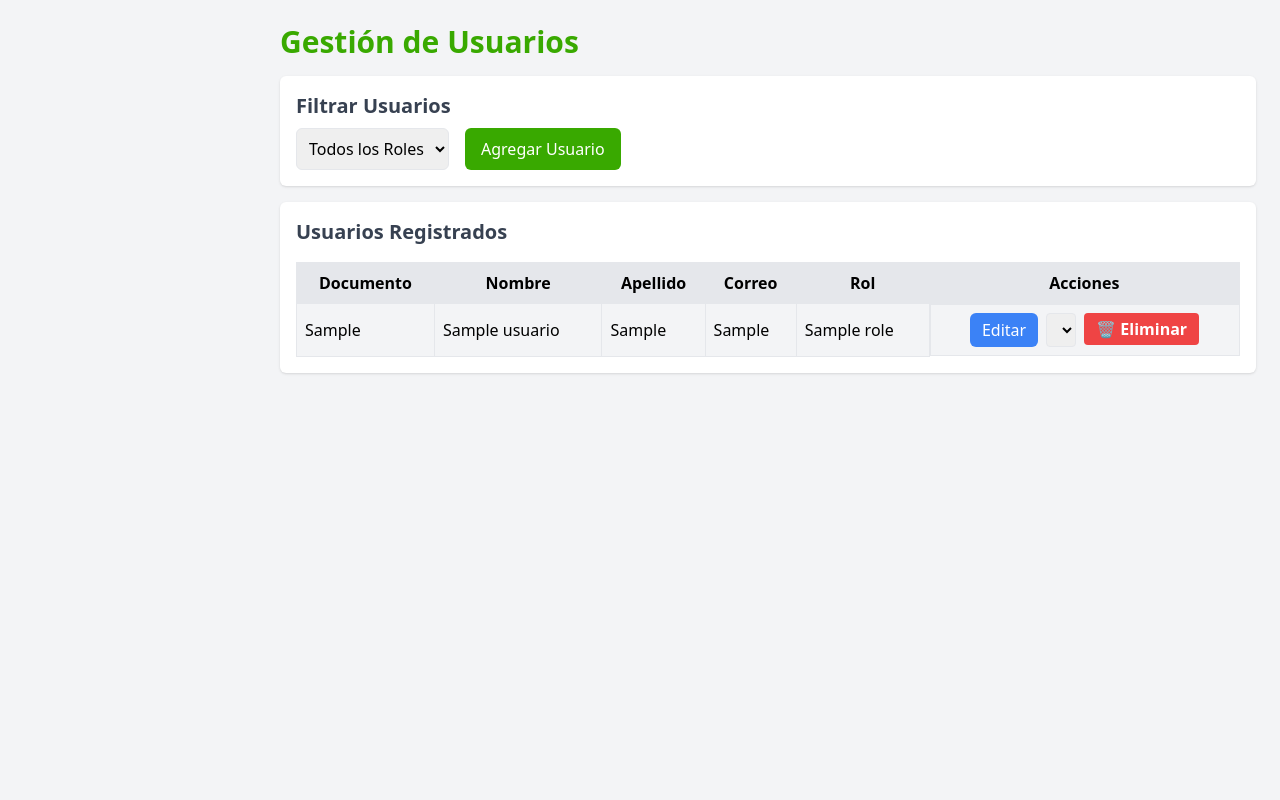
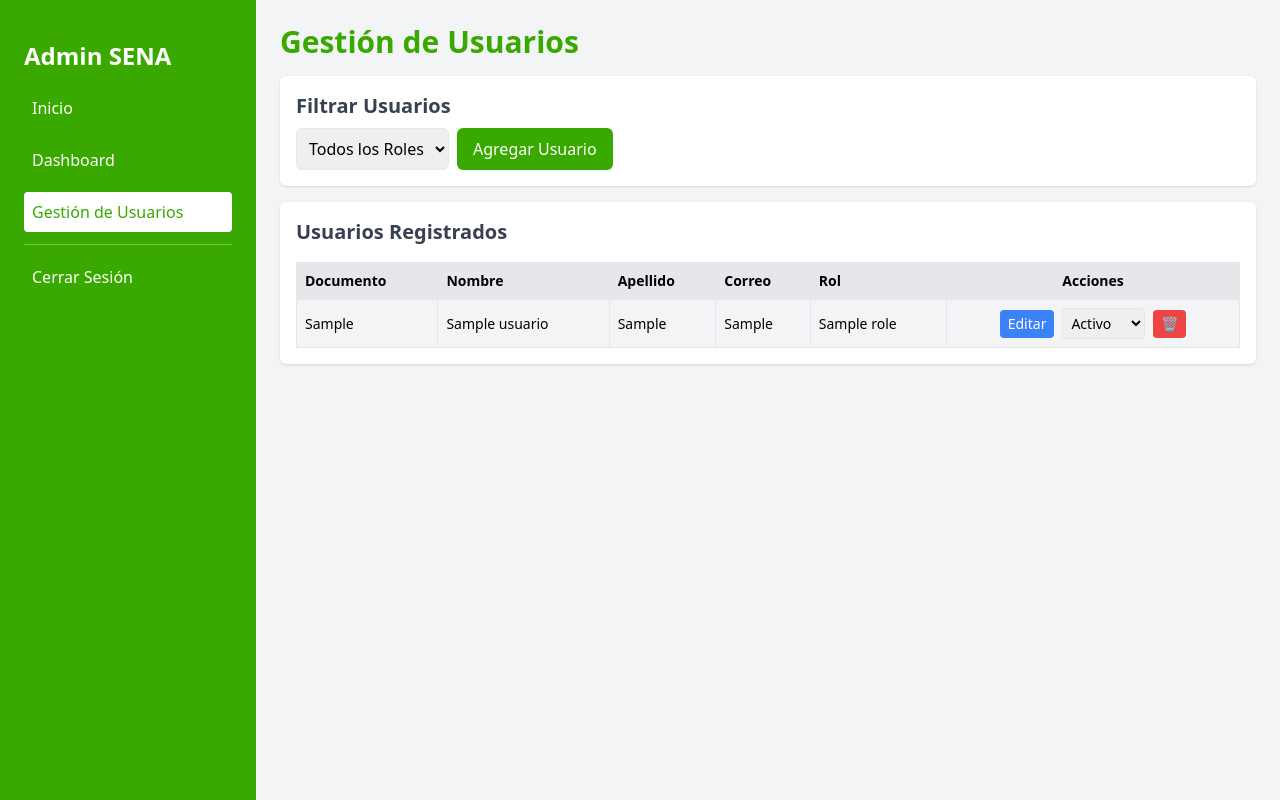
Before and after one commit to Stely69/mesa-de-ayuda, a PHP site: page /Admin/GestiondeUsuarios in a window 1280 px wide. Run offline with PHP 8.4, Linux system fonts and the light colour scheme; tables that the repository leaves empty or names only in its code hold one stand-in row (values such as "Sample post"); lists and menus that the app fills with data are empty; some libraries are stand-ins or nearby versions.

Commit message:
fix: enhance user management view with improved layout, dynamic alerts, and sidebar functionality

```diff
--- a/public/views/Admin/GestiondeUsuarios.php
+++ b/public/views/Admin/GestiondeUsuarios.php
@@ -11,139 +11,157 @@ session_start();
     <meta name="viewport" content="width=device-width, initial-scale=1.0">
     <title>Gestión de Usuarios - SENA</title>
     <script src="https://cdn.tailwindcss.com"></script>
+    <!--Colores personalizadas-->
+    <script>
+        tailwind.config = {
+            theme: {
+                extend: {
+                    colors: {
+                        senaGreen: '#39A900',
+                        senaGreenDark: '#2f8800',
+                    }
+                }
+            }
+        }
+    </script>
 </head>
 <body class="bg-gray-100">
-    <div class="flex">
+    <div class="flex min-h-screen">
+        <!-- Botón hamburguesa -->
+        <button id="menuBtn" class="md:hidden p-4 absolute z-20 text-senaGreen">
+            <svg class="w-8 h-8" fill="none" stroke="currentColor" stroke-width="2" viewBox="0 0 24 24">
+                <path stroke-linecap="round" stroke-linejoin="round" d="M4 6h16M4 12h16M4 18h16"/>
+            </svg>
+        </button>
 
-        <!-- Barra lateral -->
+        <!-- Sidebar -->
+        <aside id="sidebar" class="bg-[#39A900] text-white w-64 p-6 space-y-4 fixed inset-y-0 left-0 transform -translate-x-full md:translate-x-0 transition-transform duration-300 z-40 md:relative md:block">
+            <div class="flex justify-end md:hidden -mt-4 -mr-4">
+                <button id="closeSidebar" class="text-white p-2">
+                    <svg class="w-6 h-6" fill="none" stroke="currentColor" stroke-width="2" viewBox="0 0 24 24">
+                        <path stroke-linecap="round" stroke-linejoin="round" d="M6 18L18 6M6 6l12 12"/>
+                    </svg>
+                </button>
+            </div>
+            <h1 class="text-2xl font-bold mb-6">Admin SENA</h1>
+            <nav class="flex flex-col space-y-3">
+                <a href="../" class="p-2 hover:bg-white hover:text-[#39A900] rounded">Inicio</a>
+                <a href="admin" class="p-2 text-white hover:bg-white hover:text-[#39A900] rounded">Dashboard</a>
+                <a href="GestiondeUsuarios" class="p-2 hover:bg-white bg-white text-[#39A900] rounded">Gestión de Usuarios</a>
+                <hr class="border-white opacity-30">
+                <?php if (isset($_SESSION["id"])): ?>
+                    <a href="../Perfi/perfil" class="p-2 hover:bg-white hover:text-[#39A900] rounded">Bienvenido, <?php echo $_SESSION["nombres"]; ?></a>
+                <?php endif; ?>
+                <a href="../Login/LogoutAction" class="p-2 hover:bg-white hover:text-[#39A900] rounded">Cerrar Sesión</a>
+            </nav>
+        </aside>
 
         <!-- Contenido principal -->
-        <main class="flex-1 p-6 ml-64 overflow-auto">
-            <h2 class="text-3xl font-semibold text-[#39A900] mb-4">Gestión de Usuarios</h2>
+        <main class="flex-1 p-4 md:p-6 transition-all duration-300 md:ml-15 py-10">
+            <h2 class="text-2xl sm:text-3xl font-semibold text-[#39A900] mb-4">Gestión de Usuarios</h2>
+
+            <!-- Alerta dinámica -->
+            <div id="alerta" class="hidden p-4 mb-4 rounded-lg text-sm flex items-center justify-between" role="alert">
+                <span id="mensajeAlerta"></span>
+                <button onclick="cerrarAlerta()" class="ml-4 font-bold text-lg leading-none focus:outline-none">&times;</button>
+            </div>
 
             <!-- Filtros -->
             <div class="bg-white p-4 shadow rounded-md mb-4">
-                <h3 class="text-xl font-semibold text-gray-700 mb-2">Filtrar Usuarios</h3>
-                <div class="flex space-x-4">
-                    <select id="filtroRol" class="p-2 border rounded-md" onchange="filtrarUsuarios()">
+                <h3 class="text-lg sm:text-xl font-semibold text-gray-700 mb-2">Filtrar Usuarios</h3>
+                <div class="flex flex-col sm:flex-row gap-2">
+                    <select id="filtroRol" class="p-2 border rounded-md w-full sm:w-auto" onchange="filtrarUsuarios()">
                         <option value="">Todos los Roles</option>
                         <option value="1">Administrador</option>
                         <option value="3">TICS</option>
                         <option value="2">Instructor</option>
                         <option value="4">Almacen</option>
                     </select>
-                    <button onclick="mostrarFormulario()" class="bg-[#39A900] text-white px-4 py-2 rounded-md">Agregar Usuario</button>
+                    <button onclick="mostrarFormulario()" class="bg-[#39A900] text-white px-4 py-2 rounded-md w-full sm:w-auto">Agregar Usuario</button>
                 </div>
             </div>
 
             <!-- Modal Agregar Usuario -->
-            <div id="modalAgregar" class="fixed inset-0 bg-gray-900 bg-opacity-50 flex justify-center items-center hidden">
-                <div class="bg-white p-6 rounded-lg shadow-lg w-96">
+            <div id="modalAgregar" class="fixed inset-0 bg-black bg-opacity-50 flex justify-center items-center z-50 hidden px-4">
+                <div class="bg-white p-6 rounded-lg shadow-lg w-full max-w-md">
                     <h3 class="text-xl font-semibold mb-4">Agregar Usuario</h3>
-                    <form action="RegistroAction" method="POST">
-                        <label class="block mb-2">Cédula</label>
-                        <input type="text" id="nuevaCedula" name="documento" class="w-full p-2 border rounded-md mb-2" placeholder="Cédula">
-                        <label class="block mb-2">Nombre</label>
-                        <input type="text" id="nuevoNombre" name="nombres" class="w-full p-2 border rounded-md mb-2" placeholder="Nombre">
-                        <label class="block mb-2">Apellido</label>
-                        <input type="text" id="nuevoApellido" name="apellido" class="w-full p-2 border rounded-md mb-2" placeholder="apellido">
-                        <label class="block mb-2">Correo</label>
-                        <input type="email" id="nuevoCorreo" name="correo" class="w-full p-2 border rounded-md mb-2" placeholder="Correo">
-                        <label class="block mb-2">Contraseña</label>
-                        <input type="password" id="nuevaContrasena" name="contraseña" class="w-full p-2 border rounded-md mb-2" placeholder="Contraseña">
-                        <label class="block mb-2">Rol</label>
-                        <select id="nuevoRol" name="rol" class="w-full p-2 border rounded-md mb-4">
+                    <form action="RegistroAction" method="POST" class="space-y-3">
+                        <div>
+                            <label class="block mb-1 font-medium">Cédula</label>
+                            <input type="text" name="documento" class="w-full p-2 border rounded-md" placeholder="Cédula">
+                        </div>
+                        <div>
+                            <label class="block mb-1 font-medium">Nombre</label>
+                            <input type="text" name="nombres" class="w-full p-2 border rounded-md" placeholder="Nombre">
+                        </div>
+                        <div>
+                            <label class="block mb-1 font-medium">Apellido</label>
+                            <input type="text" name="apellido" class="w-full p-2 border rounded-md" placeholder="Apellido">
+                        </div>
+                        <div>
+                            <label class="block mb-1 font-medium">Correo</label>
+                            <input type="email" name="correo" class="w-full p-2 border rounded-md" placeholder="Correo">
+                        </div>
+                        <div>
+                            <label class="block mb-1 font-medium">Contraseña</label>
+                            <input type="password" name="contraseña" class="w-full p-2 border rounded-md" placeholder="Contraseña">
+                        </div>
+                        <div>
+                            <label class="block mb-1 font-medium">Rol</label>
+                            <select name="rol" class="w-full p-2 border rounded-md">
                                 <option value="">Seleccionar Rol</option>
                                 <option value="3">TICS</option>
                                 <option value="4">Almacen</option>
                                 <option value="2">Instructor</option>
                                 <option value="1">Administrador</option>
                             </select>
-                        <div class="flex justify-end space-x-2">
-                            <button onclick="cerrarFormulario()" class="bg-gray-500 text-white px-3 py-1 rounded-md">Cancelar</button>
-                            <button class="bg-[#39A900] text-white px-3 py-1 rounded-md">Guardar</button>
+                        </div>
+                        <div class="flex justify-end gap-2">
+                            <button type="button" onclick="cerrarFormulario()" class="bg-gray-500 text-white px-4 py-1 rounded-md">Cancelar</button>
+                            <button type="submit" class="bg-[#39A900] text-white px-4 py-1 rounded-md">Guardar</button>
                         </div>
                     </form>
                 </div>
             </div>
-
-            <!-- Modal Editar Usuario -->
-            <div id="modalEditar" class="fixed inset-0 bg-gray-900 bg-opacity-50 flex justify-center items-center hidden">
-                <div class="bg-white p-6 rounded-lg shadow-lg w-96">
-                    <h3 class="text-xl font-semibold mb-4">Editar Usuario</h3>
-                    <form id="formEditar" action="UpdateAction" method="POST">
-                        <input type="hidden" id="editId" name="id">
-                        <label class="block mb-2">Nombre</label>
-                        <input type="text" id="editNombre" name="nombres" class="w-full p-2 border rounded-md mb-2">
-
-                        <label class="block mb-2">Apellido</label>
-                        <input type="text" id="editApellido" name="apellido" class="w-full p-2 border rounded-md mb-2">
-
-                        <label class="block mb-2">Correo</label>
-                        <div class="flex items-center space-x-2">
-                            <input type="email" id="editCorreo" name="correo" class="w-full p-2 border rounded-md mb-2" disabled>
-                            <input type="hidden" id="hiddenCorreo" name="hiddenCorreo">
-                            <button type="button" onclick="habilitarCorreo()" class="bg-[#39A900] text-white px-2 py-1 rounded-md">Editar Correo</button>
-                        </div>
-
-                        <label class="block mb-2">Rol</label>
-                        <select id="editRol" name="rol_id" class="w-full p-2 border rounded-md mb-4">
-                            <option value="1">Administrador</option>
-                            <option value="4">Inventario</option>
-                            <option value="3">TICS</option>
-                            <option value="2">Instructor</option>
-                        </select>
-
-                        <div class="flex justify-end space-x-2">
-                            <button type="button" onclick="cerrarModal()" class="bg-gray-500 text-white px-3 py-1 rounded-md">Cancelar</button>
-                            <button type="submit" class="bg-[#39A900] text-white px-3 py-1 rounded-md">Guardar Cambios</button>
-                        </div>
-                    </form>
-                </div>
-            </div>
-
             <!-- Tabla de Usuarios -->
-            <div class="bg-white p-4 shadow rounded-md">
+            <div class="bg-white p-4 shadow rounded-md overflow-x-auto">
                 <h3 class="text-xl font-semibold text-gray-700 mb-4">Usuarios Registrados</h3>
-                <table class="w-full border-collapse">
-                    <thead>
-                        <tr class="bg-gray-200">
+                <table class="min-w-full text-sm text-left border">
+                    <thead class="bg-gray-200 text-xs sm:text-sm">
+                        <tr>
                             <th class="p-2 border">Documento</th>
                             <th class="p-2 border">Nombre</th>
                             <th class="p-2 border">Apellido</th>
                             <th class="p-2 border">Correo</th>
                             <th class="p-2 border">Rol</th>
-                            <th class="p-2 border">Acciones</th>
+                            <th class="p-2 border text-center">Acciones</th>
                         </tr>
                     </thead>
                     <tbody id="tablaUsuarios">
                         <?php foreach ($users as $usuario): ?>
                             <tr class="bg-gray-100" data-rol="<?= htmlspecialchars($usuario['rol_id']) ?>">
-                                <td class="p-2 border"> <?= htmlspecialchars($usuario['documento']) ?> </td>
-                                <td class="p-2 border"> <?= htmlspecialchars($usuario['nombres']) ?> </td>
-                                <td class="p-2 border"> <?= htmlspecialchars($usuario['apellido']) ?> </td>
-                                <td class="p-2 border"> <?= htmlspecialchars($usuario['correo']) ?> </td>
-                                <td class="p-2 border"> <?= htmlspecialchars($usuario['rol']) ?> </td>
-                                <td class="p-2 border flex justify-center space-x-2">
-                                    <button onclick="editarUsuario('<?= htmlspecialchars(openssl_encrypt($usuario['id'],AES,key)) ?>', '<?= htmlspecialchars($usuario['nombres']) ?>', '<?= htmlspecialchars($usuario['apellido']) ?>', '<?= htmlspecialchars($usuario['correo']) ?>', '<?= htmlspecialchars($usuario['rol_id']) ?>')" class="bg-blue-500 text-white px-3 py-1 rounded-md">Editar</button>
+                                <td class="p-2 border"><?= htmlspecialchars($usuario['documento']) ?></td>
+                                <td class="p-2 border"><?= htmlspecialchars($usuario['nombres']) ?></td>
+                                <td class="p-2 border"><?= htmlspecialchars($usuario['apellido']) ?></td>
+                                <td class="p-2 border"><?= htmlspecialchars($usuario['correo']) ?></td>
+                                <td class="p-2 border"><?= htmlspecialchars($usuario['rol']) ?></td>
+                                <td class="p-2 border text-center">
+                                    <div class="flex flex-col sm:flex-row gap-2 items-center justify-center">
+                                        <button onclick="editarUsuario('<?= htmlspecialchars(openssl_encrypt($usuario['id'], AES, key)) ?>', '<?= htmlspecialchars($usuario['nombres']) ?>', '<?= htmlspecialchars($usuario['apellido']) ?>', '<?= htmlspecialchars($usuario['correo']) ?>', '<?= htmlspecialchars($usuario['rol_id']) ?>')" class="bg-blue-500 text-white px-2 py-1 rounded">Editar</button>
+
                                         <form action="UpdateStatus" method="POST">
-                                        <input type="hidden" name="id" value="<?=openssl_encrypt( $usuario['id'],AES,key) ?>">
-                                        <select name="status" class="border p-1 rounded" onchange="this.form.submit()">
-                                            <?php if ($usuario['estado'] === 'activo'): ?>
-                                                <option value="activo" <?= $usuario['estado'] == 'Activo' ? 'selected' : '' ?>>Activo</option>
-                                                <option value="inactivo" <?= $usuario['estado'] == 'Inactivo' ? 'selected' : '' ?>>Inactivo</option>
-                                            <?php elseif($usuario['estado'] === 'inactivo'): ?>
-                                                <option value="inactivo" <?= $usuario['estado'] == 'Inactivo' ? 'selected' : '' ?>>Inactivo</option>
-                                                <option value="activo" <?= $usuario['estado'] == 'Activo' ? 'selected' : '' ?>>Activo</option>
-                                            <?php endif; ?>
+                                            <input type="hidden" name="id" value="<?= openssl_encrypt($usuario['id'], AES, key) ?>">
+                                            <select name="status" class="border p-1 rounded text-sm" onchange="this.form.submit()">
+                                                <option value="activo" <?= $usuario['estado'] == 'activo' ? 'selected' : '' ?>>Activo</option>
+                                                <option value="inactivo" <?= $usuario['estado'] == 'inactivo' ? 'selected' : '' ?>>Inactivo</option>
                                             </select>
                                         </form>
+
                                         <form action="DeleteAction" method="GET" onsubmit="return confirm('¿Estás seguro de eliminar a este usuario?');">
-                                        <input type="hidden" name="id" value="<?=openssl_encrypt($usuario['id'],AES , key)?>">
-                                        <button type="submit" class="bg-red-500 hover:bg-red-700 text-white font-bold py-1 px-3 rounded">
-                                            🗑 Eliminar
-                                        </button>
+                                            <input type="hidden" name="id" value="<?= openssl_encrypt($usuario['id'], AES , key) ?>">
+                                            <button type="submit" class="bg-red-500 hover:bg-red-700 text-white px-2 py-1 rounded">🗑</button>
                                         </form>
+                                    </div>
                                 </td>
                             </tr>
                         <?php endforeach; ?>
@@ -154,46 +172,95 @@ session_start();
     </div>
 
     <script>
+        const menuBtn = document.getElementById('menuBtn');
+        const sidebar = document.getElementById('sidebar');
+        const closeSidebar = document.getElementById('closeSidebar');
+        const modalAgregar = document.getElementById('modalAgregar');
+
+        menuBtn.addEventListener('click', () => {
+            sidebar.classList.remove('-translate-x-full');
+        });
+
+        closeSidebar?.addEventListener('click', () => {
+            sidebar.classList.add('-translate-x-full');
+        });
+
+        function mostrarFormulario() {
+            modalAgregar.classList.remove('hidden');
+        }
+
+        function cerrarFormulario() {
+            modalAgregar.classList.add('hidden');
+        }
+
         function filtrarUsuarios() {
-            let rol = document.getElementById("filtroRol").value;
-            let filas = document.querySelectorAll("#tablaUsuarios tr");
+            const filtro = document.getElementById('filtroRol').value;
+            const filas = document.querySelectorAll('#tablaUsuarios tr');
             filas.forEach(fila => {
-                fila.style.display = rol === "" || fila.getAttribute("data-rol") === rol ? "table-row" : "none";
+                const rol = fila.getAttribute('data-rol');
+                fila.style.display = !filtro || rol === filtro ? '' : 'none';
             });
         }
 
-        function mostrarFormulario() { document.getElementById("modalAgregar").classList.remove("hidden"); }
-        function cerrarFormulario() { document.getElementById("modalAgregar").classList.add("hidden"); }
+        function editarUsuario(id, nombre, apellido, correo, rol_id) {
+            const modalEditar = document.getElementById('modalEditar');
+            document.getElementById('editId').value = id;
+            document.getElementById('editNombre').value = nombre;
+            document.getElementById('editApellido').value = apellido;
+            document.getElementById('editCorreo').value = correo;
+            document.getElementById('hiddenCorreo').value = correo;
+            document.getElementById('editRol').value = rol_id;
+            modalEditar.classList.remove('hidden');
+        }
 
-        function editarUsuario(id, nombre, apellido, correo, rol) {
-            document.getElementById("editId").value = id;
-            document.getElementById("editNombre").value = nombre;
-            document.getElementById("editApellido").value = apellido;
-            document.getElementById("editCorreo").value = correo;
-            document.getElementById("hiddenCorreo").value = correo;
-            document.getElementById("editRol").value = rol;
-            document.getElementById("modalEditar").classList.remove("hidden");
+        function cerrarModal() {
+            document.getElementById('modalEditar').classList.add('hidden');
         }
 
         function habilitarCorreo() {
-            let correoInput = document.getElementById("editCorreo");
-            correoInput.removeAttribute("readonly");
-            correoInput.setAttribute("required", "true");
+            document.getElementById('editCorreo').disabled = false;
+        }
+    </script>
+
+    <script>
+        function mostrarAlerta(tipo, mensaje) {
+            const alerta = document.getElementById('alerta');
+            const mensajeAlerta = document.getElementById('mensajeAlerta');
+
+            alerta.className = 'p-4 mb-4 rounded-lg text-sm flex items-center justify-between';
+
+            if (tipo === 'success') {
+                alerta.classList.add('bg-green-100', 'text-green-700', 'border', 'border-green-300');
+            } else if (tipo === 'error') {
+                alerta.classList.add('bg-red-100', 'text-red-700', 'border', 'border-red-300');
             }
 
-        document.getElementById("formEditar").addEventListener("submit", function () {
-            let correoInput = document.getElementById("editCorreo");
-            let hiddenCorreo = document.getElementById("hiddenCorreo");
+            mensajeAlerta.textContent = mensaje;
+            alerta.classList.remove('hidden');
 
-            // Si el correo no fue editado, aseguramos que se envíe el original
-            if (correoInput.value.trim() === "") {
-                correoInput.value = hiddenCorreo.value;
+            setTimeout(() => {
+                alerta.classList.add('hidden');
+            }, 5000);
+        }
+
+        function cerrarAlerta() {
+            document.getElementById('alerta').classList.add('hidden');
+        }
+
+        // Mostrar alerta si viene por URL
+        window.addEventListener('DOMContentLoaded', () => {
+            const params = new URLSearchParams(window.location.search);
+            const tipo = params.get('alert');
+            const mensaje = params.get('mensaje');
+
+            if (tipo && mensaje) {
+                mostrarAlerta(tipo, decodeURIComponent(mensaje));
+                // Limpia los parámetros de la URL sin recargar
+                window.history.replaceState({}, document.title, window.location.pathname);
             }
         });
+    </script>
 
-        function cerrarModal() {
-            document.getElementById("modalEditar").classList.add("hidden");
-        }
-    </script>
+
 </body>
 </html>
```
Lines whose indentation alone changed are shown as unchanged.
